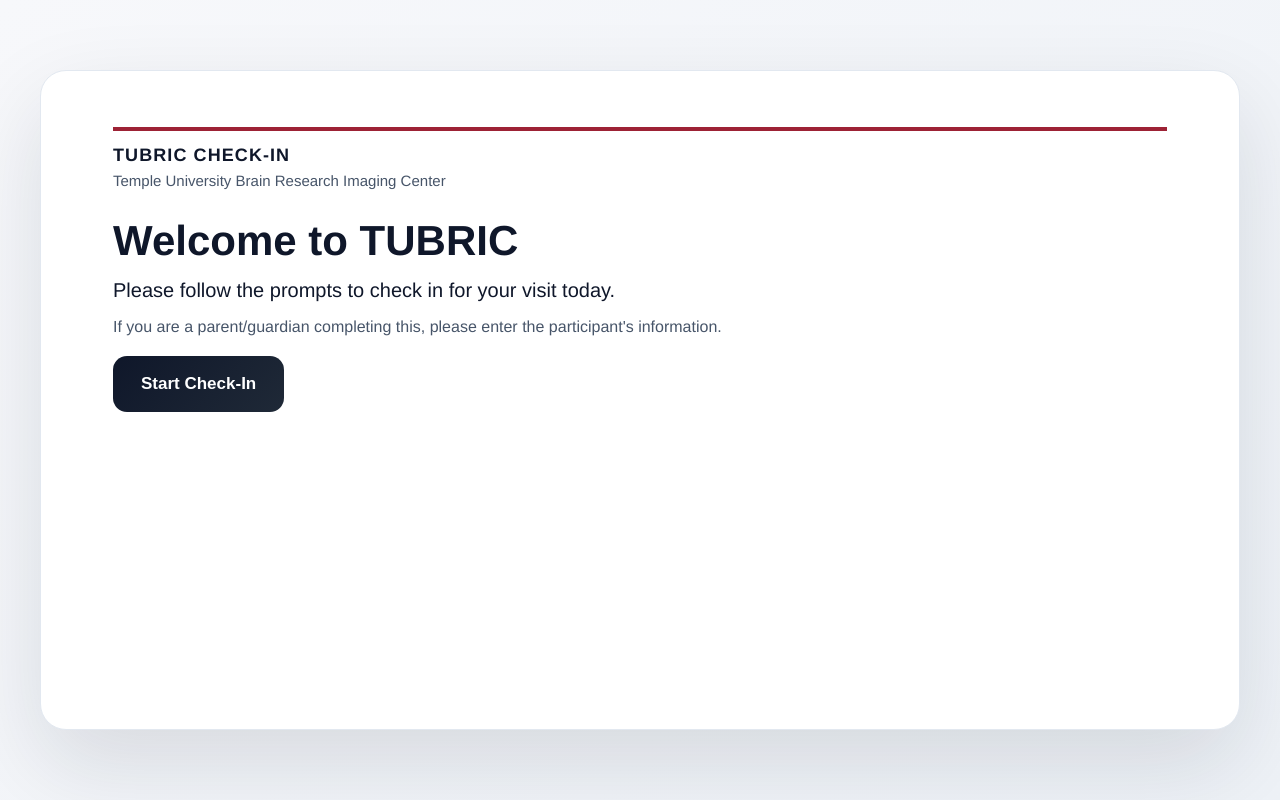
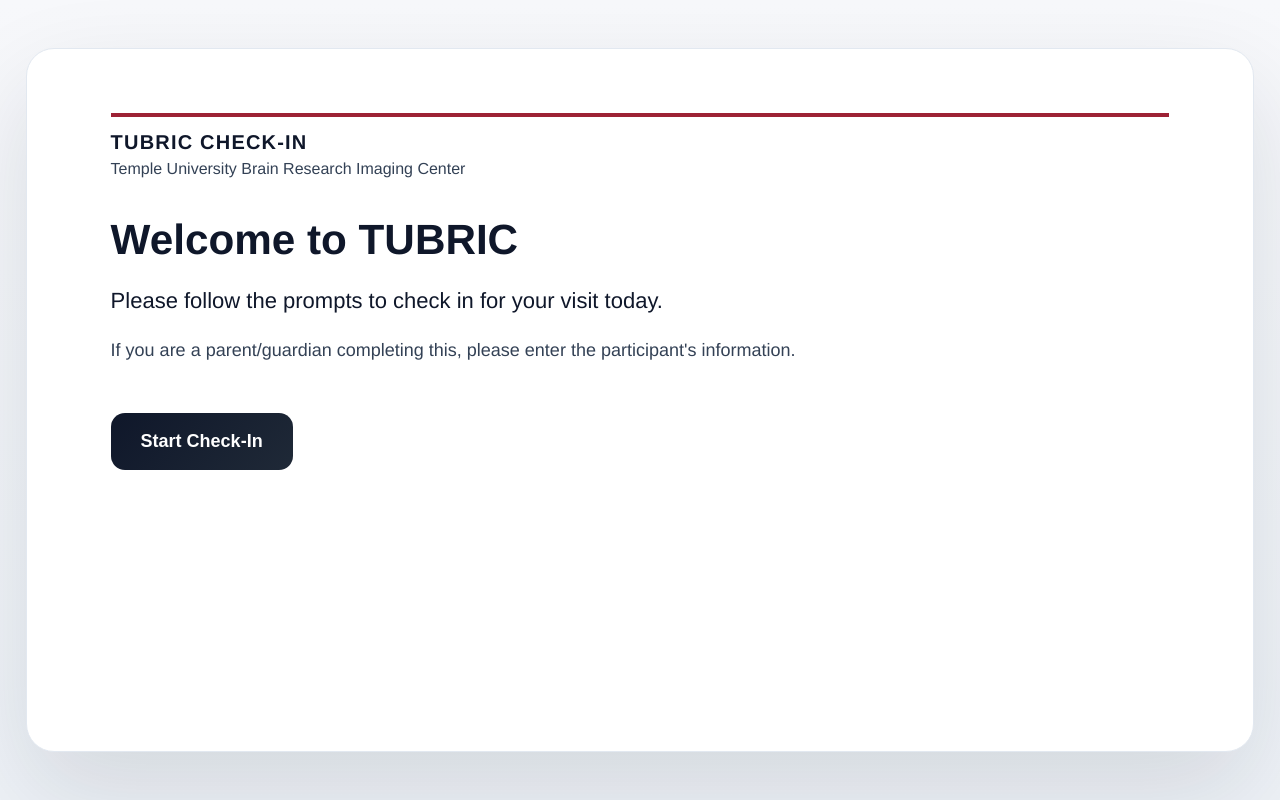
Before and after one commit to dzweben/tubric-kiosk-checkin, an Electron app: page electron_app/index.html in a window 1280 px wide. Drawn offline with Linux system fonts and the light colour scheme.

Commit message:
Increase Electron typography and scale

```diff
--- a/electron_app/styles.css
+++ b/electron_app/styles.css
@@ -9,8 +9,9 @@
 body {
   margin: 0;
   font-family: "Avenir Next", "IBM Plex Sans", "Source Sans 3", "Helvetica Neue", sans-serif;
-  background: linear-gradient(135deg, #f7f8fb 0%, #eef2f7 100%);
+  background: linear-gradient(180deg, #f7f8fb 0%, #eef2f7 100%);
   color: #0f172a;
+  font-size: 18px;
   min-height: 100vh;
   display: flex;
   align-items: center;
@@ -21,17 +22,20 @@
 .kiosk {
   position: relative;
   z-index: 1;
-  width: min(1200px, 95vw);
+  width: min(1280px, 96vw);
 }
 
 .card {
   background: #ffffff;
-  padding: 56px 72px;
-  border-radius: 26px;
-  box-shadow: 0 35px 90px rgba(15, 23, 42, 0.12);
+  padding: 64px 84px;
+  border-radius: 28px;
+  box-shadow: 0 40px 100px rgba(15, 23, 42, 0.12);
   border: 1px solid #e2e8f0;
   animation: fadeUp 420ms ease;
-  min-height: min(660px, 88vh);
+  min-height: min(720px, 88vh);
+  display: flex;
+  flex-direction: column;
+  gap: 10px;
 }
 
 .hidden {
@@ -46,7 +50,7 @@
 
 .brand-title {
   font-weight: 700;
-  font-size: 18px;
+  font-size: 20px;
   letter-spacing: 0.06em;
   text-transform: uppercase;
   color: #0f172a;
@@ -54,17 +58,17 @@
 
 .brand-subtitle {
   margin-top: 6px;
-  font-size: 15px;
-  color: #475569;
+  font-size: 16px;
+  color: #334155;
 }
 
 h1 {
-  font-size: 42px;
+  font-size: clamp(40px, 3.3vw, 54px);
   margin: 0 0 14px 0;
 }
 
 h2 {
-  font-size: 32px;
+  font-size: clamp(30px, 2.5vw, 42px);
   margin: 0 0 14px 0;
 }
 
@@ -73,19 +77,20 @@
 }
 
 .lead {
-  font-size: 20px;
+  font-size: 22px;
   color: #0f172a;
 }
 
 .muted {
-  color: #475569;
-  font-size: 16px;
+  color: #334155;
+  font-size: 18px;
+  font-weight: 500;
 }
 
 .actions {
   display: flex;
-  gap: 16px;
-  margin-top: 20px;
+  gap: 18px;
+  margin-top: 26px;
   align-items: center;
 }
 
@@ -100,9 +105,9 @@
 
 .btn {
   border: none;
-  padding: 18px 28px;
+  padding: 18px 30px;
   border-radius: 14px;
-  font-size: 17px;
+  font-size: 18px;
   font-weight: 600;
   cursor: pointer;
   transition: all 160ms ease;
@@ -138,17 +143,17 @@
 .form label {
   display: flex;
   flex-direction: column;
-  font-size: 15px;
+  font-size: 16px;
   font-weight: 600;
   color: #0f172a;
 }
 
 .form input {
   margin-top: 8px;
-  padding: 14px 16px;
+  padding: 16px 18px;
   border-radius: 12px;
   border: 1px solid #e2e8f0;
-  font-size: 16px;
+  font-size: 18px;
 }
 
 .form label:nth-child(3),
@@ -166,18 +171,18 @@
 .note {
   background: #f8e5e9;
   color: #0f172a;
-  padding: 14px 18px;
+  padding: 16px 20px;
   border-radius: 12px;
   margin-top: 18px;
-  font-size: 15px;
+  font-size: 17px;
 }
 
 .study-input {
   width: 100%;
-  padding: 18px 20px;
+  padding: 20px 22px;
   border-radius: 14px;
   border: 1px solid #e2e8f0;
-  font-size: 20px;
+  font-size: 22px;
   text-align: center;
   margin-top: 16px;
 }
```
